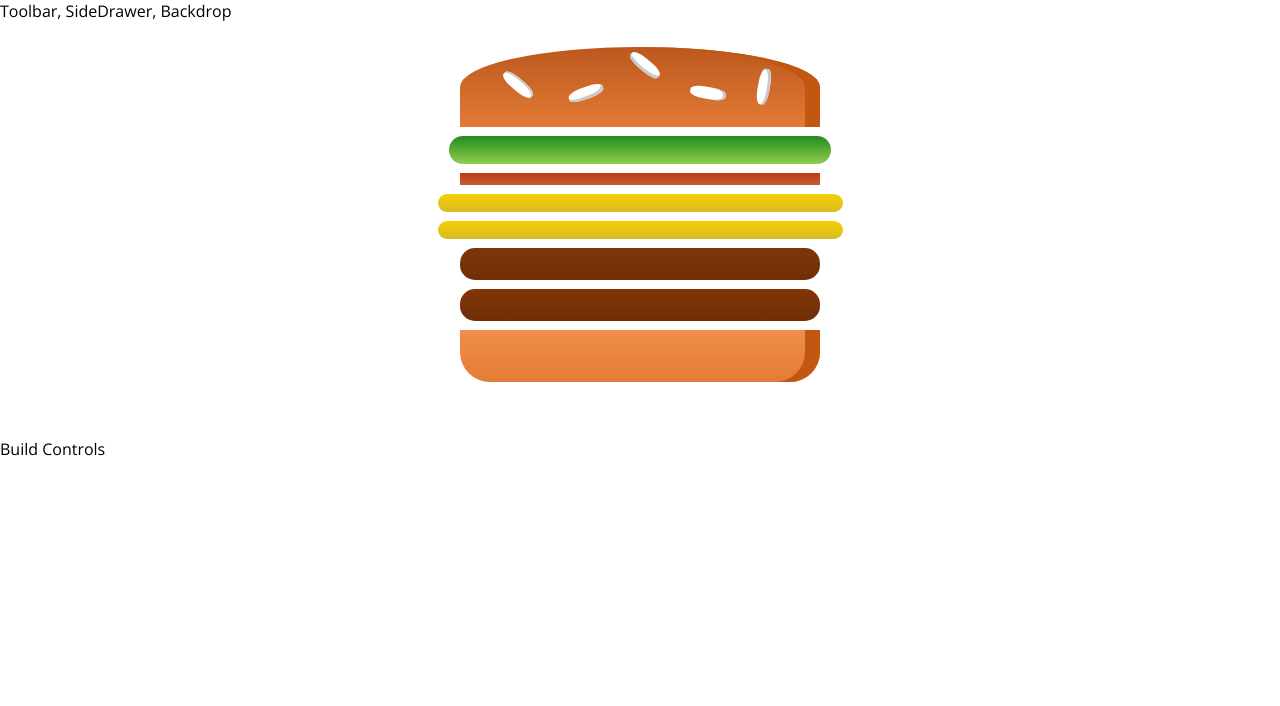
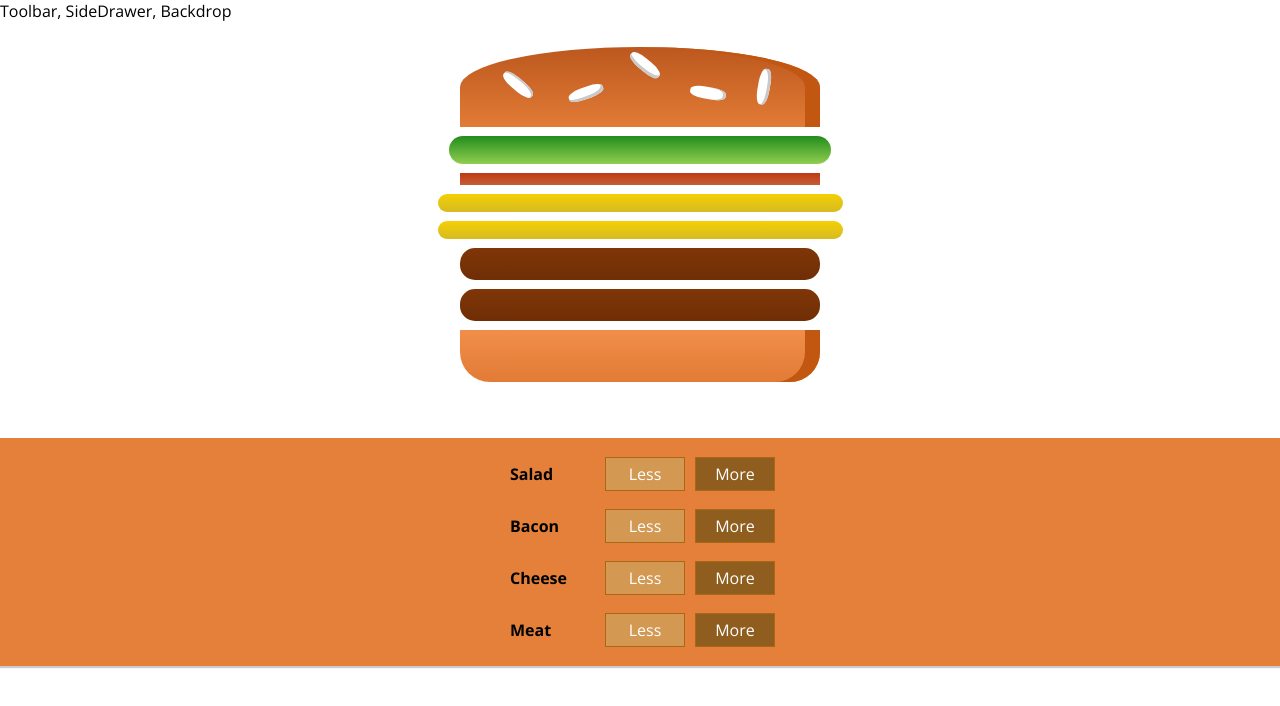
Before and after one commit to jvhti/burger-builder, a React (Create React App) app: page / in a window 1280 px wide. Shown: the top 706 px of the page. Built offline with nearby package versions, Linux system fonts and the light colour scheme.

Commit message:
Create BuildControls and BuildControl components

```diff
--- /dev/null
+++ b/src/components/Burger/BuildControls/BuildControl/BuildControl.js
@@ -0,0 +1,14 @@
+import React from 'react';
+import classes from './BuildControl.module.scss';
+
+const buildControl = (props) => {
+  return (
+      <div className={classes.BuildControl}>
+        <div className={classes.Label}>{props.label}</div>
+        <button className={classes.Less}>Less</button>
+        <button className={classes.More}>More</button>
+      </div>
+  );
+};
+
+export default buildControl;
--- /dev/null
+++ b/src/components/Burger/BuildControls/BuildControl/BuildControl.module.scss
@@ -0,0 +1,58 @@
+.BuildControl {
+  display: flex;
+  justify-content: space-between;
+  align-items: center;
+  margin: 5px 0;
+
+  button {
+    display: block;
+    font: inherit;
+    padding: 5px;
+    margin: 0 5px;
+    width: 80px;
+    border: 1px solid #AA6817;
+    cursor: pointer;
+    outline: none;
+
+    &:disabled {
+      background-color: #AC9980;
+      border: 1px solid #7E7365;
+      color: #ccc;
+      cursor: default;
+
+      &:disabled {
+        background-color: #AC9980;
+        color: #ccc;
+        cursor: not-allowed;
+      }
+    }
+  }
+
+  .Less {
+    background-color: #D39952;
+    color: white;
+
+    &:hover,
+    &:active {
+      background-color: #DAA972;
+      color: white;
+    }
+  }
+
+  .More {
+    background-color: #8F5E1E;
+    color: white;
+
+    &:hover,
+    &:active {
+      background-color: #99703F;
+      color: white;
+    }
+  }
+
+  .Label {
+    padding: 10px;
+    font-weight: bold;
+    width: 80px;
+  }
+}
--- /dev/null
+++ b/src/components/Burger/BuildControls/BuildControls.js
@@ -0,0 +1,20 @@
+import React from 'react';
+import classes from './BuildControls.module.scss';
+import BuildControl from './BuildControl/BuildControl';
+
+const controls = [
+  {label: 'Salad', type: 'salad'},
+  {label: 'Bacon', type: 'bacon'},
+  {label: 'Cheese', type: 'cheese'},
+  {label: 'Meat', type: 'meat'}
+];
+
+const buildControls = () => {
+  return (
+      <div className={classes.BuildControls}>
+        {controls.map((ctrl) => <BuildControl key={ctrl.type} label={ctrl.label}/>)}
+      </div>
+  );
+};
+
+export default buildControls;
--- /dev/null
+++ b/src/components/Burger/BuildControls/BuildControls.module.scss
@@ -0,0 +1,10 @@
+.BuildControls {
+  width: 100%;
+  background-color: #e5803b;
+  display: flex;
+  flex-flow: column;
+  align-items: center;
+  box-shadow: 0 2px 1px #ccc;
+  margin: auto;
+  padding: 10px 0;
+}
--- a/src/containers/BurgerBuilder/BurgerBuilder.js
+++ b/src/containers/BurgerBuilder/BurgerBuilder.js
@@ -1,5 +1,6 @@
 import React, {Component} from 'react';
 import Burger from "../../components/Burger/Burger";
+import BuildControls from "../../components/Burger/BuildControls/BuildControls";
 
 class BurgerBuilder extends Component {
   state = {
@@ -15,7 +16,7 @@
     return (
         <React.Fragment>
           <Burger ingredients={this.state.ingredients}/>
-          <div>Build Controls</div>
+          <BuildControls/>
         </React.Fragment>
     );
   }
```
